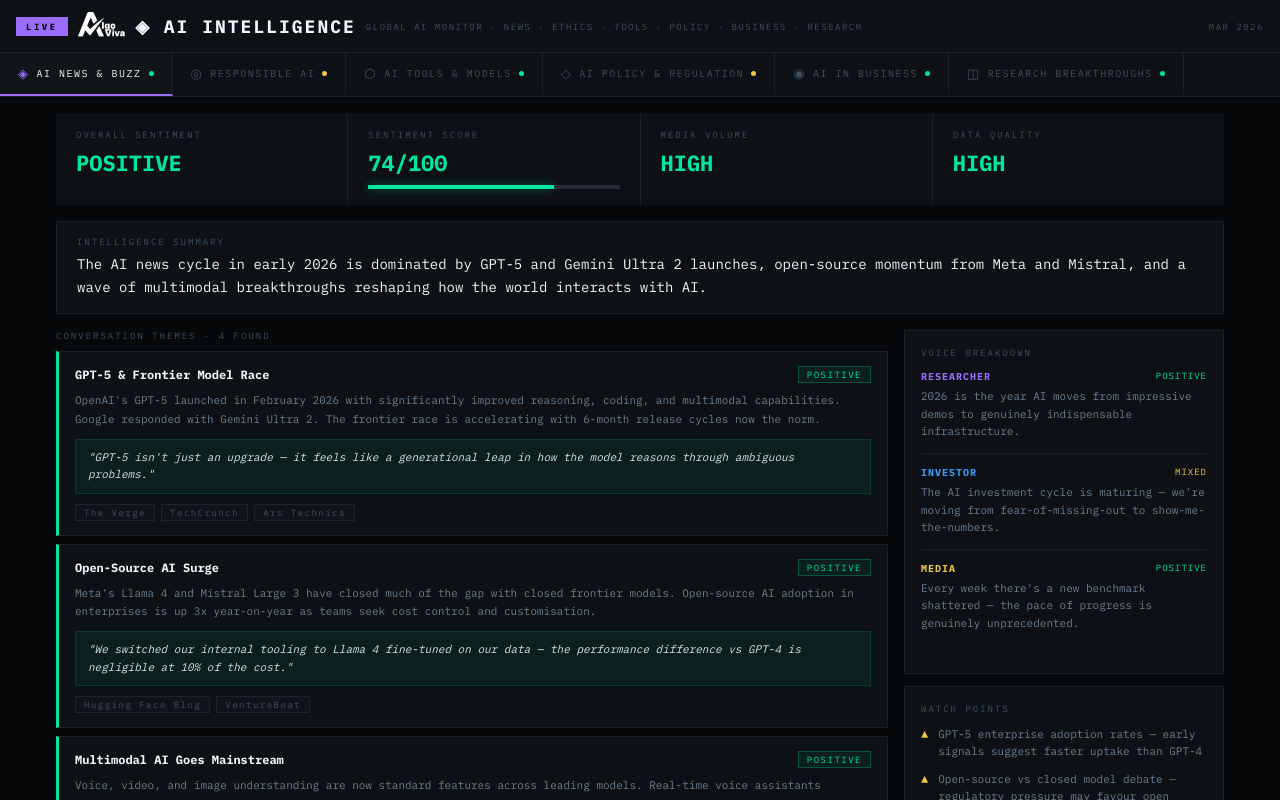
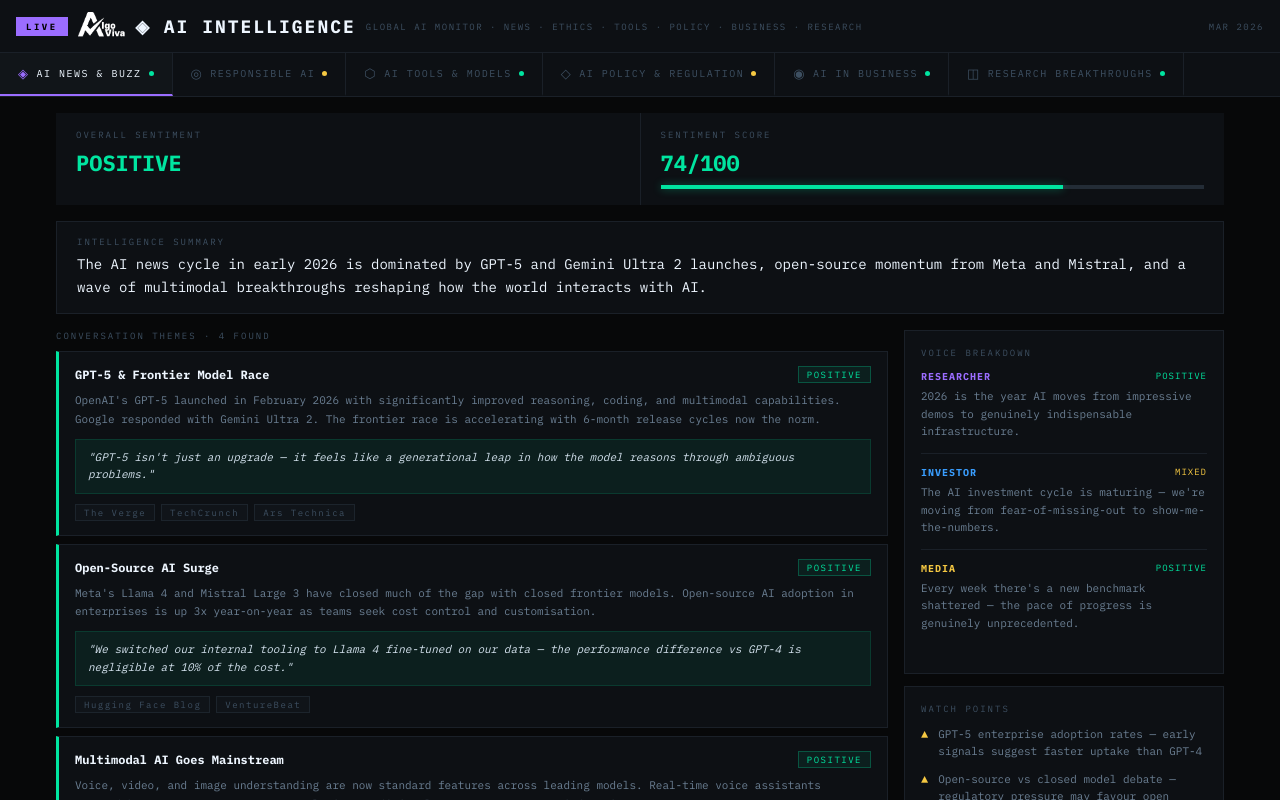
Before and after one commit to MikaylaArran/AV-AI-Dashboard, a React (Vite) app: page / in a window 1280 px wide. Shown: the top 800 px of the page. Built offline with nearby package versions, Linux system fonts and the light colour scheme.

Commit message:
remove media volume and data quality cards

```diff
--- a/src/App.jsx
+++ b/src/App.jsx
@@ -19,7 +19,7 @@
 
 const STATIC_DATA = {
   news: {
-    overallSentiment: "POSITIVE", sentimentScore: 74, volumeSignal: "HIGH", dataQuality: "HIGH",
+    overallSentiment: "POSITIVE", sentimentScore: 74,
     oneLiner: "The AI news cycle in early 2026 is dominated by GPT-5 and Gemini Ultra 2 launches, open-source momentum from Meta and Mistral, and a wave of multimodal breakthroughs reshaping how the world interacts with AI.",
     themes: [
       {
@@ -65,7 +65,7 @@
   },
 
   ethics: {
-    overallSentiment: "CAUTIOUS", sentimentScore: 45, volumeSignal: "HIGH", dataQuality: "HIGH",
+    overallSentiment: "CAUTIOUS", sentimentScore: 45,
     oneLiner: "Responsible AI discourse in 2026 is intense and increasingly urgent — bias incidents, deepfake proliferation, and workforce displacement concerns are driving calls for binding standards beyond voluntary commitments.",
     themes: [
       {
@@ -111,7 +111,7 @@
   },
 
   tools: {
-    overallSentiment: "POSITIVE", sentimentScore: 81, volumeSignal: "HIGH", dataQuality: "HIGH",
+    overallSentiment: "POSITIVE", sentimentScore: 81,
     oneLiner: "The AI tools landscape in 2026 is exploding — coding assistants, AI agents, and multimodal platforms are reshaping developer and knowledge worker productivity, with agentic AI emerging as the defining paradigm shift.",
     themes: [
       {
@@ -157,7 +157,7 @@
   },
 
   policy: {
-    overallSentiment: "MIXED", sentimentScore: 50, volumeSignal: "HIGH", dataQuality: "HIGH",
+    overallSentiment: "MIXED", sentimentScore: 50,
     oneLiner: "AI regulation is diverging sharply in 2026 — the EU is enforcing the AI Act, the US is pursuing a lighter federal touch, China is tightening content controls, and a global governance gap is widening.",
     themes: [
       {
@@ -203,7 +203,7 @@
   },
 
   business: {
-    overallSentiment: "POSITIVE", sentimentScore: 69, volumeSignal: "HIGH", dataQuality: "HIGH",
+    overallSentiment: "POSITIVE", sentimentScore: 69,
     oneLiner: "Enterprise AI adoption is crossing the chasm in 2026 — from pilot projects to core infrastructure. ROI is becoming measurable in specific verticals, but integration complexity and change management remain significant barriers.",
     themes: [
       {
@@ -249,7 +249,7 @@
   },
 
   research: {
-    overallSentiment: "POSITIVE", sentimentScore: 88, volumeSignal: "MEDIUM", dataQuality: "HIGH",
+    overallSentiment: "POSITIVE", sentimentScore: 88,
     oneLiner: "AI research in early 2026 is producing breakthroughs at an accelerating pace — from protein structure prediction to mathematical reasoning — with the boundaries between AI research and scientific discovery increasingly blurred.",
     themes: [
       {
@@ -349,7 +349,7 @@
         @keyframes fadeUp { from { opacity:0; transform:translateY(8px); } to { opacity:1; transform:translateY(0); } }
         .fade { animation:fadeUp 0.4s ease forwards; }
         .tab:hover { background:${T.panel} !important; color:${T.bright} !important; }
-        .stat-grid { display:grid; grid-template-columns:repeat(4,1fr); gap:1px; }
+        .stat-grid { display:grid; grid-template-columns:repeat(2,1fr); gap:1px; }
         .main-grid { display:grid; grid-template-columns:1fr 320px; gap:16px; }
         .header-subtitle { display:block; }
         .header-title { font-size:18px; }
@@ -407,8 +407,6 @@
               {[
                 { label:"OVERALL SENTIMENT", value:data.overallSentiment, color:sentimentColor(data.overallSentiment) },
                 { label:"SENTIMENT SCORE", value:`${data.sentimentScore}/100`, color:sentimentColor(data.overallSentiment), bar:true },
-                { label:"MEDIA VOLUME", value:data.volumeSignal, color:data.volumeSignal==="HIGH"?T.green:data.volumeSignal==="MEDIUM"?T.yellow:T.muted },
-                { label:"DATA QUALITY", value:data.dataQuality, color:data.dataQuality==="HIGH"?T.green:data.dataQuality==="MEDIUM"?T.yellow:T.red },
               ].map((s,i) => (
                 <div key={i} style={{ background:T.surface, padding:"16px 20px" }}>
                   <div style={{ fontSize:9, letterSpacing:"2px", color:T.muted, marginBottom:8 }}>{s.label}</div>
@@ -496,7 +494,7 @@
 
       {/* FOOTER */}
       <div style={{ borderTop:`1px solid ${T.border}`, padding:"10px 24px", display:"flex", justifyContent:"space-between", fontSize:9, color:T.muted, letterSpacing:"1px", background:T.surface, marginTop:24 }}>
-        <span>AI INTELLIGENCE MONITOR · GLOBAL AI NEWS · ETHICS · TOOLS · POLICY · BUSINESS · RESEARCH</span>
+        <span>ALGOVIVA AI INTELLIGENCE MONITOR </span>
         <span>STATIC DATA · MARCH 2026</span>
       </div>
     </div>
```
